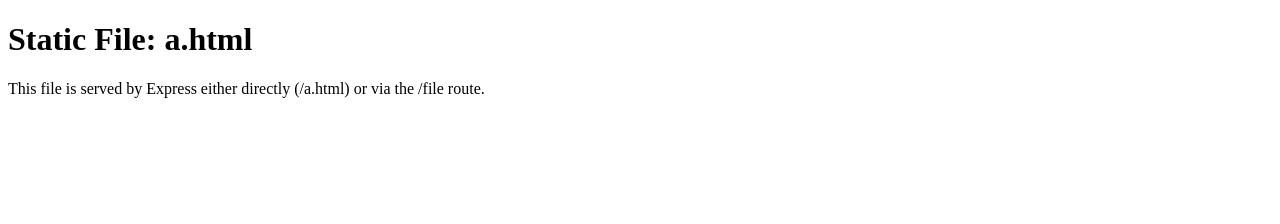
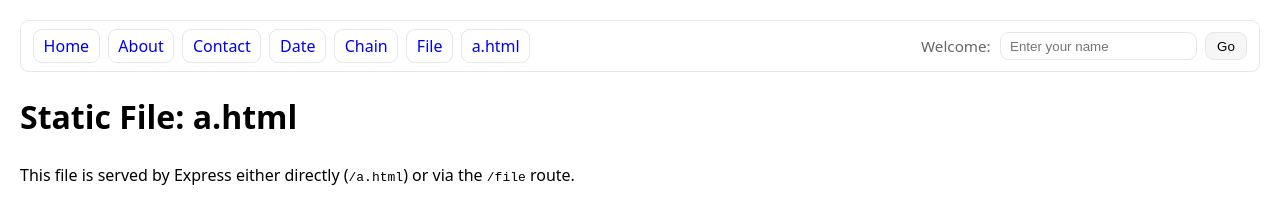
Before and after one commit to RuZhan2024/04_express_33724876, a website: page public/a.html in a window 1280 px wide. Drawn offline with Linux system fonts and the light colour scheme.

Commit message:
Fix:welcome router

```diff
--- a/public/a.html
+++ b/public/a.html
@@ -4,9 +4,111 @@
     <meta charset="utf-8" />
     <meta name="viewport" content="width=device-width, initial-scale=1" />
     <title>Sample A</title>
+    <style>
+      /* Page text defaults (keep consistent with server-rendered pages) */
+      body {
+        font-family: system-ui, -apple-system, Segoe UI, Roboto, Arial, sans-serif;
+        line-height: 1.5;
+        margin: 1.25rem;
+      }
+      /* Hover style for links inside the nav (only visual sugar) */
+      nav a:hover { background: #f6f6f6; }
+    </style>
   </head>
   <body>
+
+    <!-- Inline-styled navigation (no classes) -->
+    <nav
+      style="
+        display:flex;
+        align-items:center;
+        justify-content:space-between;
+        gap:1rem;
+        flex-wrap:wrap;
+        margin-bottom:1rem;
+        padding:.5rem .75rem;
+        border:1px solid #e5e7eb;
+        border-radius:.55rem;
+        background:#fff;
+        font-family:system-ui,-apple-system,Segoe UI,Roboto,Arial,sans-serif;
+      "
+    >
+      <!-- Left group: page links -->
+      <div style="display:flex;align-items:center;gap:.5rem;flex-wrap:wrap">
+        <a href="/"
+           style="text-decoration:none;padding:.25rem .6rem;border:1px solid #e5e7eb;border-radius:.55rem;display:inline-block">
+           Home
+        </a>
+        <a href="/about"
+           style="text-decoration:none;padding:.25rem .6rem;border:1px solid #e5e7eb;border-radius:.55rem;display:inline-block">
+           About
+        </a>
+        <a href="/contact"
+           style="text-decoration:none;padding:.25rem .6rem;border:1px solid #e5e7eb;border-radius:.55rem;display:inline-block">
+           Contact
+        </a>
+        <a href="/date"
+           style="text-decoration:none;padding:.25rem .6rem;border:1px solid #e5e7eb;border-radius:.55rem;display:inline-block">
+           Date
+        </a>
+        <a href="/chain"
+           style="text-decoration:none;padding:.25rem .6rem;border:1px solid #e5e7eb;border-radius:.55rem;display:inline-block">
+           Chain
+        </a>
+        <a href="/file"
+           style="text-decoration:none;padding:.25rem .6rem;border:1px solid #e5e7eb;border-radius:.55rem;display:inline-block">
+           File
+        </a>
+        <a href="/a.html"
+           style="text-decoration:none;padding:.25rem .6rem;border:1px solid #e5e7eb;border-radius:.55rem;display:inline-block">
+           a.html
+        </a>
+      </div>
+
+      <!-- Right group: Welcome form (redirects to /welcome/:name) -->
+      <div style="display:flex;align-items:center;gap:.5rem;flex-wrap:wrap">
+        <label for="welcome-name" style="color:#666;font-size:.95rem;margin-right:.1rem">
+          <span>Welcome:</span>
+        </label>
+        <!-- GET /welcome?name=... → server redirects to /welcome/:name -->
+        <form action="/welcome" method="get" style="display:inline-flex;gap:.5rem;align-items:center">
+          <input
+            id="welcome-name"
+            type="text"
+            name="name"
+            placeholder="Enter your name"
+            aria-label="name"
+            required
+            style="
+              padding:.35rem .55rem;
+              border:1px solid #e5e7eb;
+              border-radius:.55rem;
+              min-width:12ch;
+            "
+          />
+          <button
+            type="submit"
+            style="
+              padding:.35rem .7rem;
+              border:1px solid #e5e7eb;
+              border-radius:.55rem;
+              background:#f6f6f6;
+              cursor:pointer;
+            "
+            onmouseover="this.style.filter='brightness(0.98)';"
+            onmouseout="this.style.filter='';"
+          >
+            Go
+          </button>
+        </form>
+      </div>
+    </nav>
+
+    <!-- Page content -->
     <h1>Static File: a.html</h1>
-    <p>This file is served by Express either directly (/a.html) or via the /file route.</p>
+    <p>
+      This file is served by Express either directly (<code>/a.html</code>) or via the
+      <code>/file</code> route.
+    </p>
   </body>
 </html>
```
Also changed, not shown: routes/main.js (+29 -5 lines).
